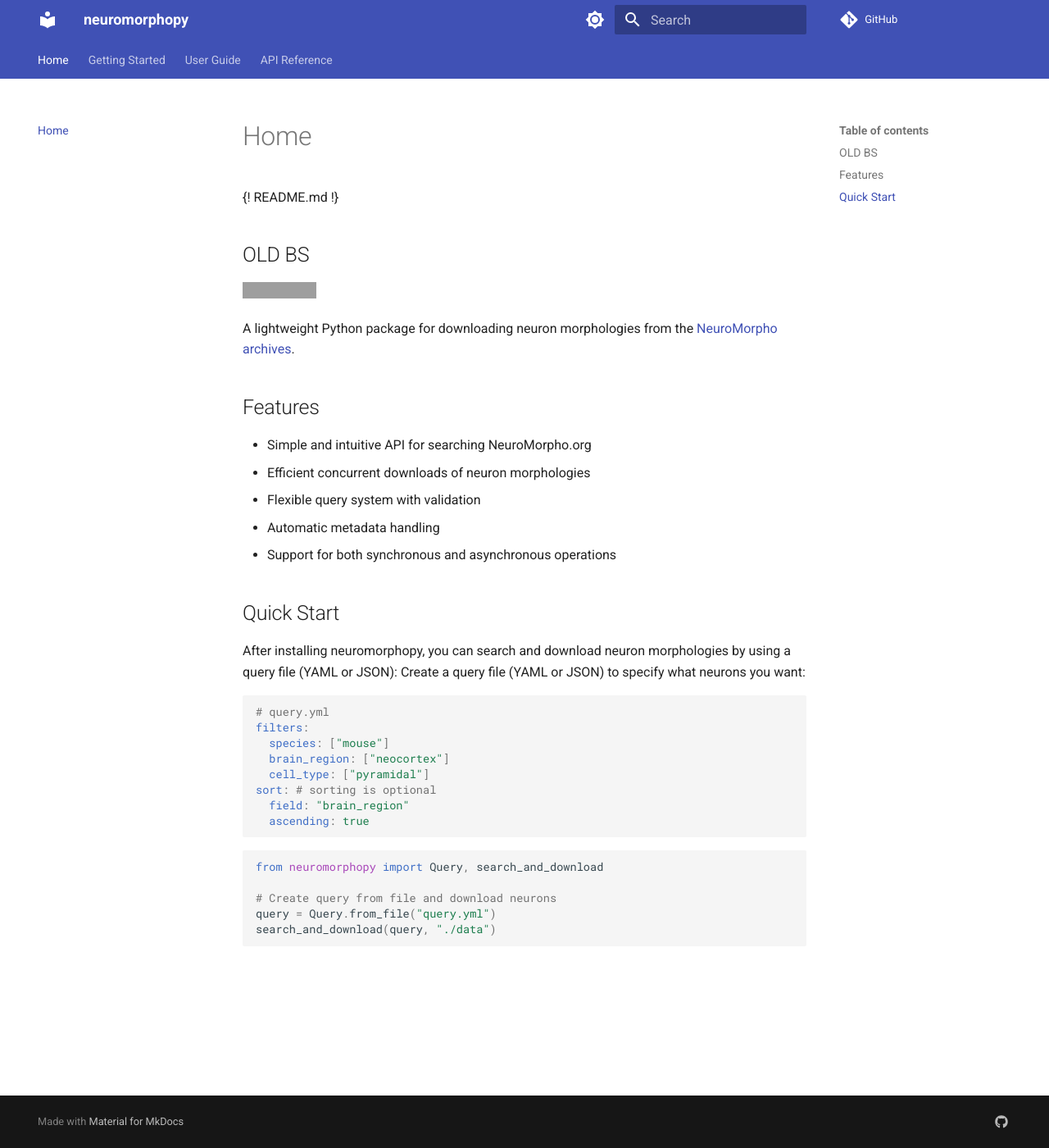
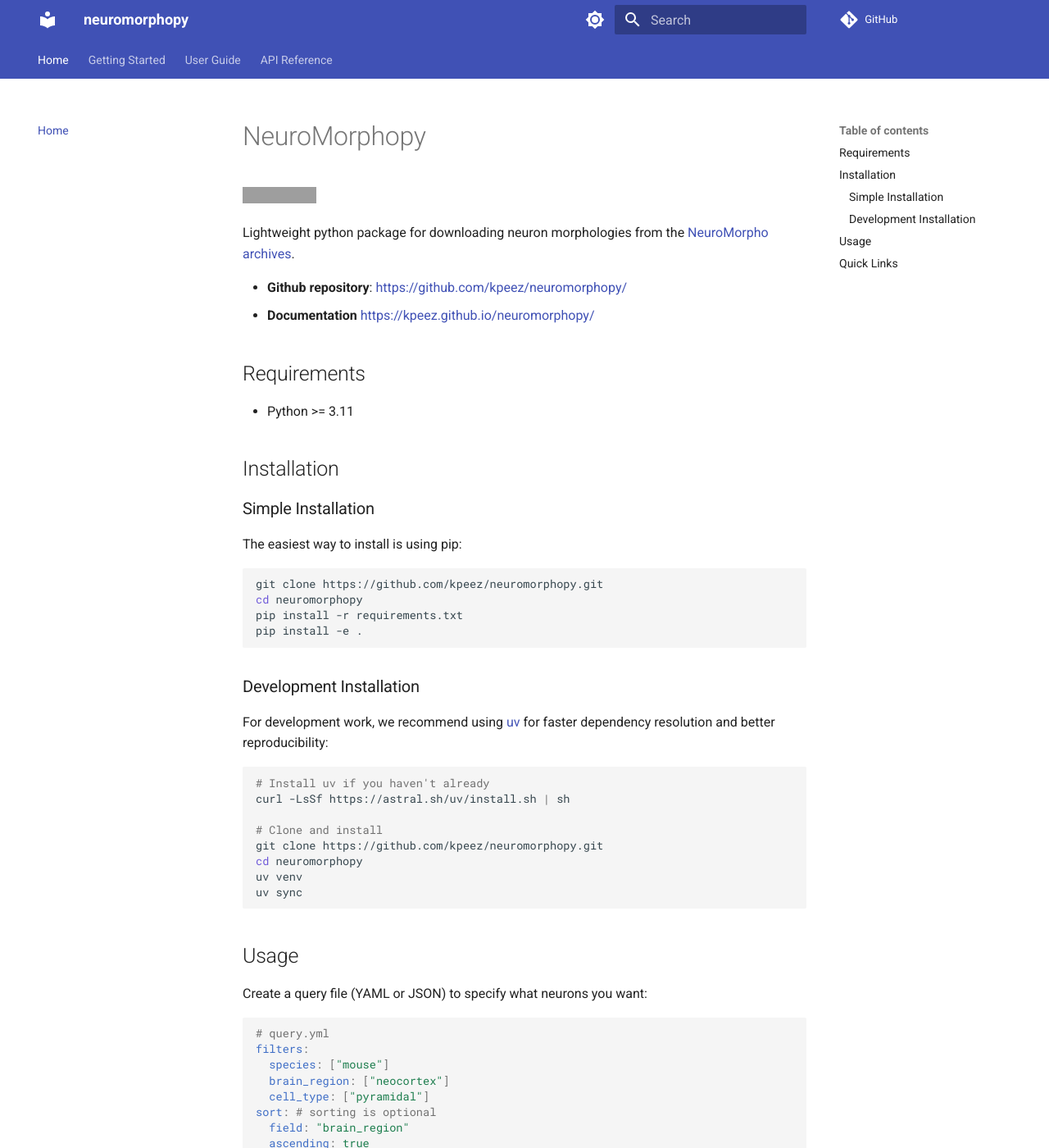
Before and after one commit to kpeez/neuromorphopy, an MkDocs documentation site: the page built from docs/index.md, in a window 1280 px wide and 1400 px high. Shown: the whole window at 82% size. Built offline with MkDocs 1.6.1 and Material for MkDocs 9.7.7, drawn with Linux system fonts in a browser that asks for light colours; comment, search, counter and statistics services are not loaded; some of the changed text lies outside the part shown; grey boxes are pictures that could not be loaded.

Commit message:
inject README for index

````diff
--- a/docs/index.md
+++ b/docs/index.md
@@ -2,42 +2,9 @@
 title: Home
 ---
 
-{! README.md !}
+--8<-- "README.md"
 
-## OLD BS
+## Quick Links
 
-[![License](https://img.shields.io/github/license/kpeez/neuromorphopy)](https://img.shields.io/github/license/kpeez/neuromorphopy)
-
-A lightweight Python package for downloading neuron morphologies from the [NeuroMorpho archives](https://neuromorpho.org/).
-
-## Features
-
-- Simple and intuitive API for searching NeuroMorpho.org
-- Efficient concurrent downloads of neuron morphologies
-- Flexible query system with validation
-- Automatic metadata handling
-- Support for both synchronous and asynchronous operations
-
-## Quick Start
-
-After installing neuromorphopy, you can search and download neuron morphologies by using a query file (YAML or JSON):
-Create a query file (YAML or JSON) to specify what neurons you want:
-
-```yaml
-# query.yml
-filters:
-  species: ["mouse"]
-  brain_region: ["neocortex"]
-  cell_type: ["pyramidal"]
-sort: # sorting is optional
-  field: "brain_region"
-  ascending: true
-```
-
-```python
-from neuromorphopy import Query, search_and_download
-
-# Create query from file and download neurons
-query = Query.from_file("query.yml")
-search_and_download(query, "./data")
-```
+- [API Reference](api_reference/client.md)
+- [GitHub Repository](https://github.com/kpeez/neuromorphopy/)
````
